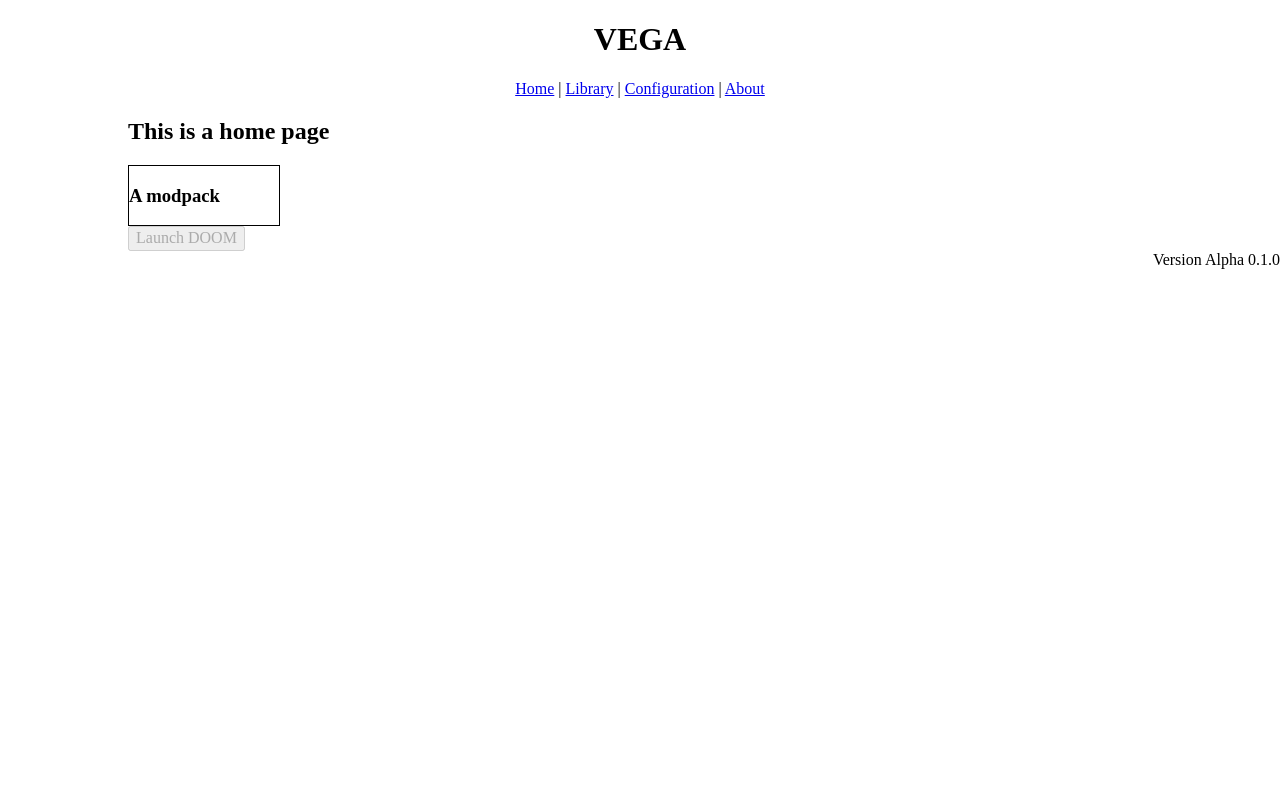
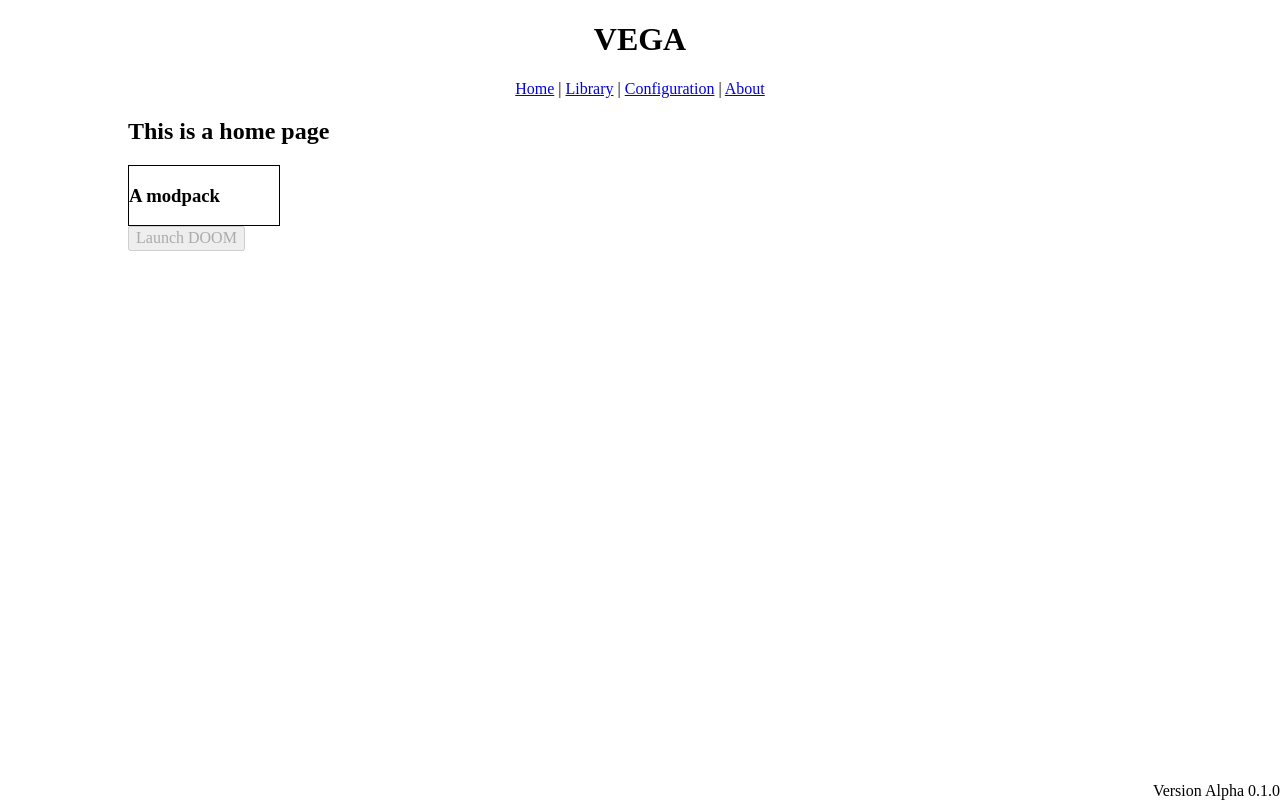
Before and after one commit to Mathieu-S/VEGA, a Vue app: page / in a window 1280 px wide. Built offline with nearby package versions, Linux system fonts and the light colour scheme.

Commit message:
EDIT*: Footer position

```diff
--- a/src/App.vue
+++ b/src/App.vue
@@ -37,6 +37,9 @@
   }
 
   footer {
+    position: absolute;
+    bottom: 0;
+    width: 100%;
     text-align: right;
   }
 }
```
